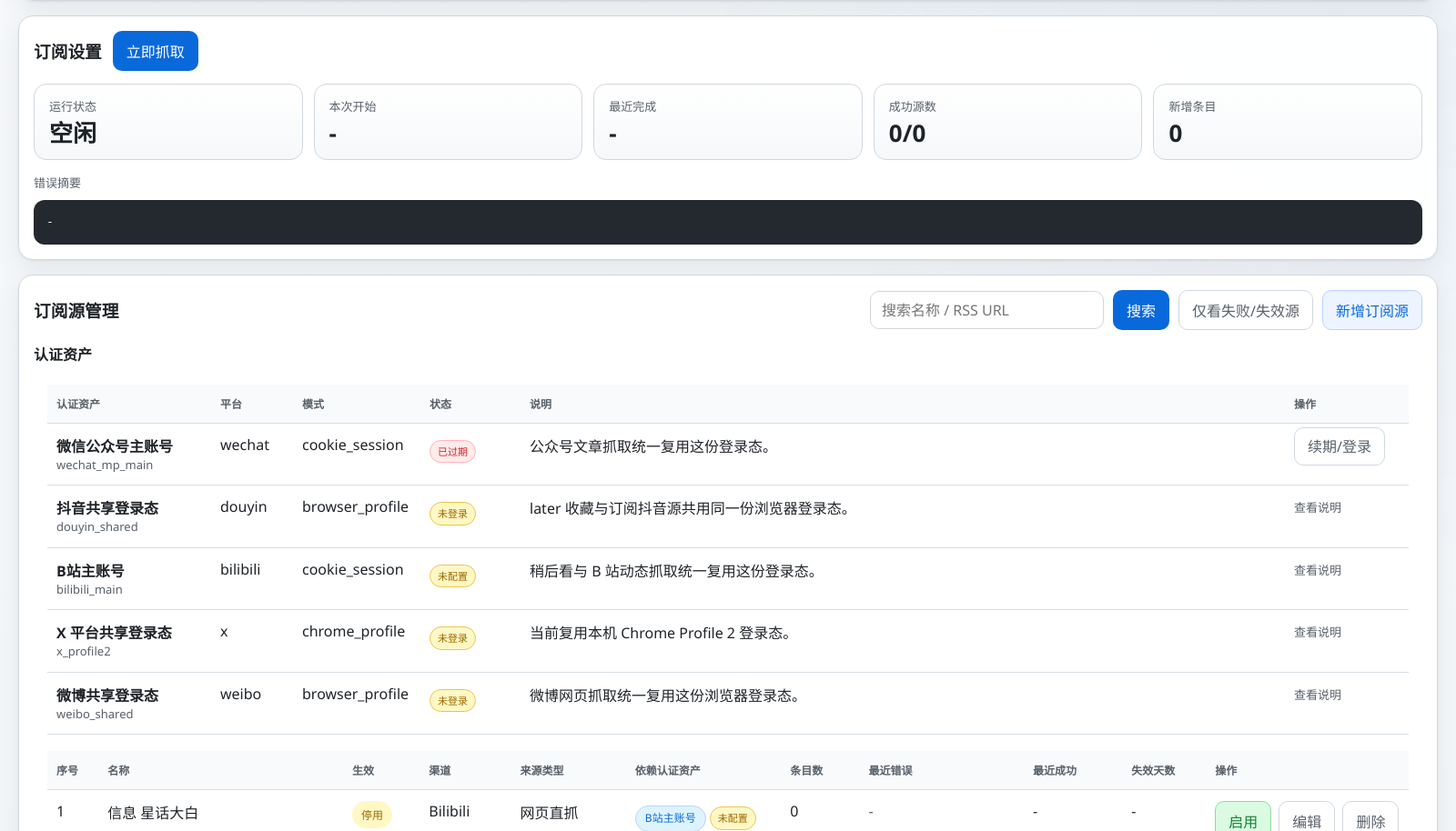
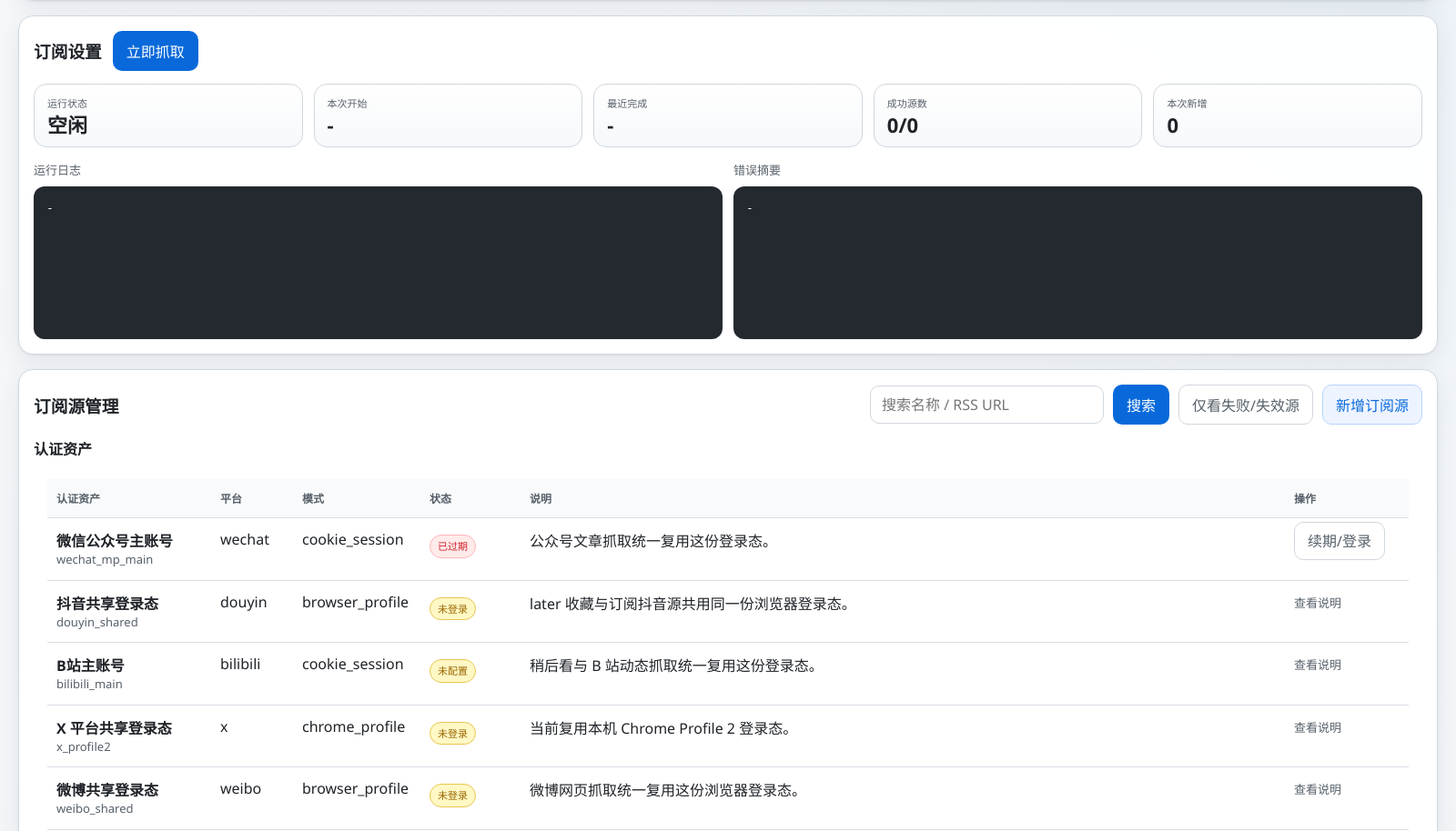
Before and after one commit to stelvetica/infoflowhub, a FastAPI app: page /?view=settings in a window 1600 px wide. Shown: the part 255-1169 px from the top of the page at 91% size. Run offline with FastAPI, Linux system fonts and the light colour scheme; data that the repository does not hold is empty; some libraries are stand-ins or nearby versions.

Commit message:
feat: 重排设置页运行状态区

```diff
--- a/web/services/views.py
+++ b/web/services/views.py
@@ -41,6 +41,7 @@ RUNTIME_DIR = BASE_DIR / "runtime"
 HEALTH_PATH = RUNTIME_DIR / "health" / "subscriptions_source_health.json"
 STATUS_PATH = RUNTIME_DIR / "health" / "subscriptions_status.json"
 LATERHUB_DB_PATH = BASE_DIR / "data" / "laterhub.sqlite3"
+WEB_LOG_PATH = RUNTIME_DIR / "web.log"
 
 DELETED_SITE_URLS = {"https://www.huxiu.com/member/2321131.html"}
 ENTRIES_PAGE_SIZE = 20
@@ -59,6 +60,15 @@ def read_json(path: Path, fallback: Any) -> Any:
 
 def write_json(path: Path, value: Any) -> None:
     dump_json_utf8(path, value)
+
+
+def read_log_tail(path: Path, max_lines: int = 80) -> str:
+    try:
+        lines = path.read_text(encoding="utf-8", errors="ignore").splitlines()
+    except Exception:
+        return ""
+    tail = [line for line in lines[-max_lines:] if line.strip()]
+    return "\n".join(tail)
 
 
 def normalize_entry_link(link: str, fallback: str = "") -> str:
@@ -576,6 +586,8 @@ def get_laterhub_view(query: dict[str, str]) -> dict[str, Any]:
 def get_settings_view(query: dict[str, str]) -> dict[str, Any]:
     status = load_status()
     status["success_sources_text"] = format_success_sources_text(status)
+    status["last_run_inserted_entries"] = int(status.get("last_inserted_entries") or 0)
+    status["run_log_text"] = read_log_tail(WEB_LOG_PATH)
     summary = get_laterhub_summary()
     laterhub_sources = get_laterhub_source_stats()
     stats = {item["source_id"]: item for item in list_source_stats()}
--- a/web/static/styles.css
+++ b/web/static/styles.css
@@ -171,8 +171,14 @@ th { font-size: 12px; color: var(--muted); white-space: nowrap; background: rgba
 .metric-chip { display: grid; gap: 6px; padding: 14px 16px; border-radius: 14px; background: linear-gradient(180deg, #fff 0%, #f6f8fa 100%); border: 1px solid var(--line); }
 .metric-chip .label { color: var(--muted); font-size: 13px; }
 .metric-chip strong { font-size: 26px; line-height: 1.15; }
+.metric-chip-compact { gap: 4px; padding: 12px 14px; }
+.metric-chip-compact .label { font-size: 11px; }
+.metric-chip-compact strong { font-size: 22px; line-height: 1.1; }
 .settings-actions { display: flex; align-items: center; gap: 10px; flex-wrap: wrap; }
 .settings-error-block { margin-top: 16px; }
+.runtime-dual-panel { display: grid; grid-template-columns: repeat(2, minmax(0, 1fr)); gap: 12px; }
+.runtime-log-card { min-width: 0; }
+.codebox-scroll { margin-top: 8px; height: 168px; overflow: auto; white-space: pre-wrap; word-break: break-word; }
 .cell-error-summary { max-width: 320px; white-space: nowrap; overflow: hidden; text-overflow: ellipsis; color: var(--muted); }
 .cell-login-requirement { max-width: 170px; white-space: nowrap; overflow: hidden; text-overflow: ellipsis; }
 .auth-status-badge { display: inline-flex; align-items: center; margin-top: 6px; padding: 4px 8px; border-radius: 999px; font-size: 11px; line-height: 1.4; border: 1px solid var(--line); background: #fff; color: var(--muted); }
@@ -211,6 +217,7 @@ th { font-size: 12px; color: var(--muted); white-space: nowrap; background: rgba
   .main { padding: 14px; }
   .topbar { margin-bottom: 12px; }
   .metric-strip { grid-template-columns: 1fr; }
+  .runtime-dual-panel { grid-template-columns: 1fr; }
   .settings-topbar, .pagination { align-items: stretch; }
   .panel-title { align-items: flex-start; }
   .toolbar-inline, .toolbar-inline-spread, .laterhub-top-row { flex-wrap: wrap; }
--- a/web/templates/partials/runtime_status.html
+++ b/web/templates/partials/runtime_status.html
@@ -1,14 +1,22 @@
 {% set status = settings.status %}
 <div class="settings-topbar">
   <div class="metric-strip metric-strip-5">
-    <div class="metric-chip"><span class="label">运行状态</span><strong>{% if status.fetch_state == 'running' %}运行中{% elif status.fetch_state == 'error' %}最近一次失败{% elif status.fetch_state == 'success' %}最近一次完成{% else %}空闲{% endif %}</strong></div>
-    <div class="metric-chip"><span class="label">本次开始</span><strong>{{ status.current_run_started_at[5:16] if status.current_run_started_at else '-' }}</strong></div>
-    <div class="metric-chip"><span class="label">最近完成</span><strong>{{ status.last_run_at[5:16] if status.last_run_at else '-' }}</strong></div>
-    <div class="metric-chip"><span class="label">成功源数</span><strong>{{ status['success_sources_text'] }}</strong></div>
-    <div class="metric-chip"><span class="label">新增条目</span><strong>{{ status.last_inserted_entries }}</strong></div>
+    <div class="metric-chip metric-chip-compact"><span class="label">运行状态</span><strong>{% if status.fetch_state == 'running' %}运行中{% elif status.fetch_state == 'error' %}最近一次失败{% elif status.fetch_state == 'success' %}最近一次完成{% else %}空闲{% endif %}</strong></div>
+    <div class="metric-chip metric-chip-compact"><span class="label">本次开始</span><strong>{{ status.current_run_started_at[5:16] if status.current_run_started_at else '-' }}</strong></div>
+    <div class="metric-chip metric-chip-compact"><span class="label">最近完成</span><strong>{{ status.last_run_at[5:16] if status.last_run_at else '-' }}</strong></div>
+    <div class="metric-chip metric-chip-compact"><span class="label">成功源数</span><strong>{{ status['success_sources_text'] }}</strong></div>
+    <div class="metric-chip metric-chip-compact"><span class="label">本次新增</span><strong>{{ status.last_run_inserted_entries }}</strong></div>
   </div>
 </div>
 <div class="settings-error-block">
-  <div class="subtle">错误摘要</div>
-  <pre class="codebox compact">{{ status.last_error or '-' }}</pre>
+  <div class="runtime-dual-panel">
+    <section class="runtime-log-card">
+      <div class="subtle">运行日志</div>
+      <pre class="codebox compact codebox-scroll">{{ status.run_log_text or '-' }}</pre>
+    </section>
+    <section class="runtime-log-card">
+      <div class="subtle">错误摘要</div>
+      <pre class="codebox compact codebox-scroll">{{ status.last_error or '-' }}</pre>
+    </section>
+  </div>
 </div>
```
